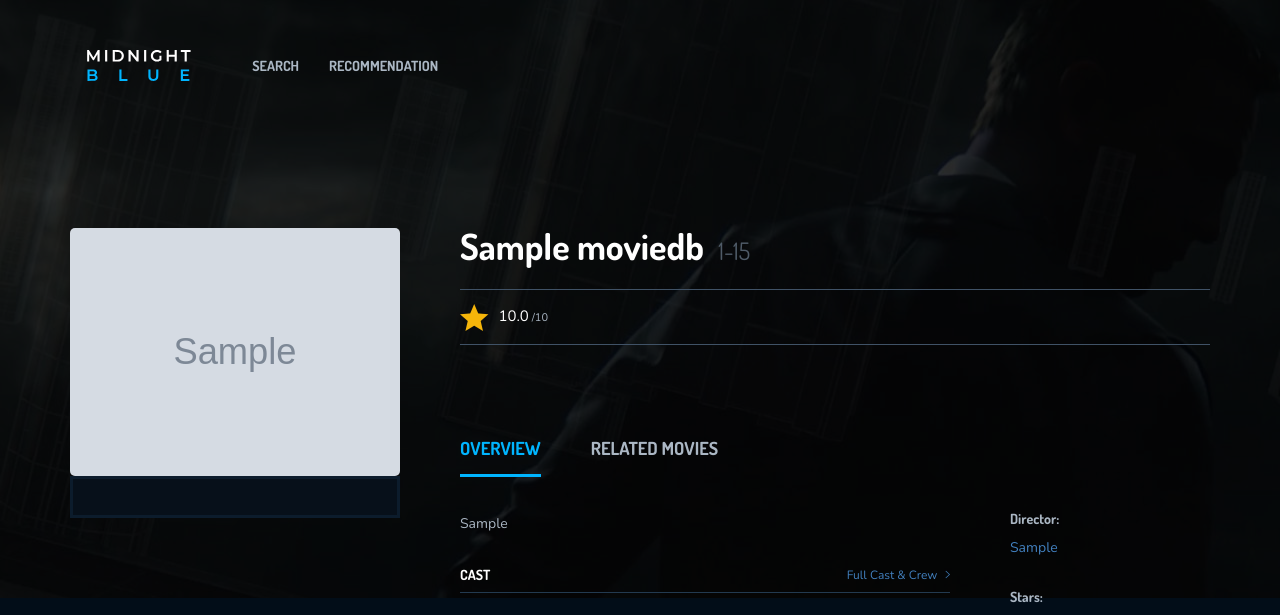
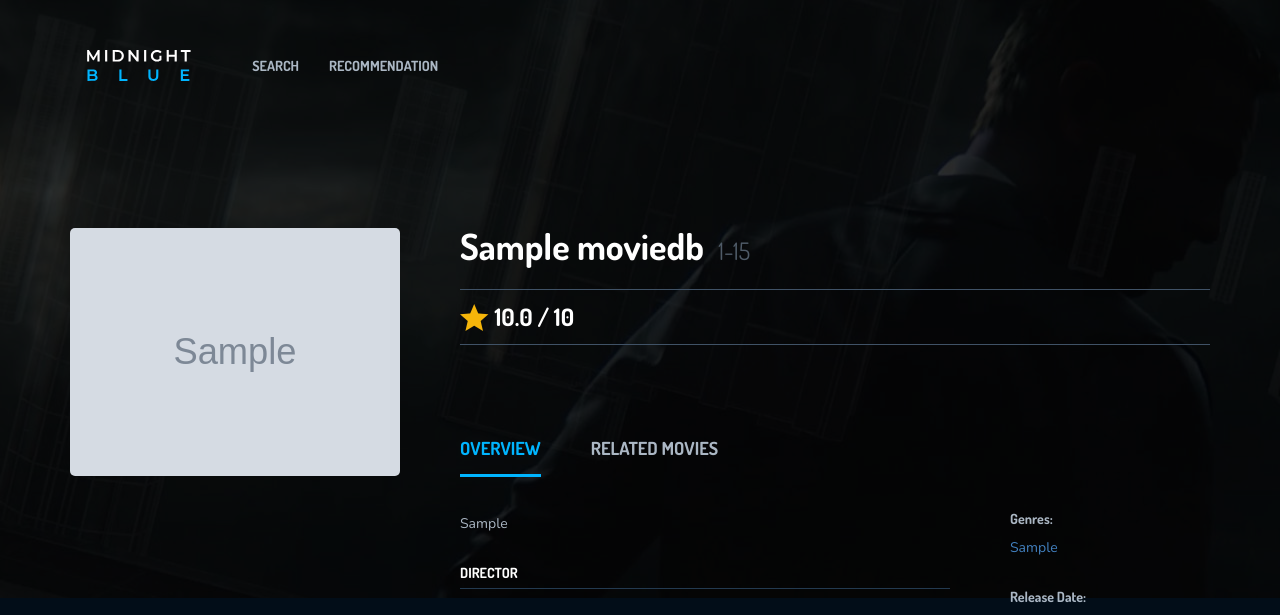
Before and after one commit to r4hu1s0n7/MidnightBlue, a Django app: page /moviesingle/1 in a window 1280 px wide. Shown: the top 615 px of the page. Run offline with Django 3.2, Linux system fonts and the light colour scheme; tables that the repository leaves empty hold one stand-in row (values such as "Sample post"); grey boxes marked "Sample" are stand-in pictures; parts of the project's set-up code (start-up, migrations or seed data) failed here and were passed over; some libraries are stand-ins or nearby versions.

Commit message:
minor changes

```diff
--- a/MidnightBlue/templates/add-ones/footer.html
+++ b/MidnightBlue/templates/add-ones/footer.html
@@ -3,9 +3,11 @@
 	<div class="row">
 		<div class="flex-parent-ft">
 			<div class="flex-child-ft item1">
-				 <a href="index.html"><img class="logo" src="{% static 'images/logo1.svg' %}" alt="" width="119" height="58"></a>
-				 <p>Gujarat, India</p>
-				<p>Call us: <a href="#">+91 9876543210</a></p>
+				<a href="index.html"><img class="logo" src="{% static 'images/logo1.svg' %}" alt="" width="119" height="58"></a>
+				<p>Gujarat, India</p>
+				<p>Call us: <a href="tel:">+91 9876543210</a></p>
+				<p><a href="/about">About</a></p>
+				<p><a href="/contact">Contact Us</a></p>
 			</div>
 			<div class="flex-child-ft">
 				<h4>Resources</h4>
@@ -17,7 +19,7 @@
 		</div>
 		<div class="ft-copyright">
 			<div class="ft-left">
-				<p>© 2020 Midnight Blue. All Rights Reserved.</p>
+				<p>© {{year}} Midnight Blue. All Rights Reserved.</p>
 			</div>
 			<div class="backtotop">
 				<p><a href="#" id="back-to-top">Back to top  <i class="ion-ios-arrow-thin-up"></i></a></p>
--- a/MidnightBlue/templates/index.html
+++ b/MidnightBlue/templates/index.html
@@ -98,7 +98,7 @@
       <div class="row">
         <div class="col-md-12">
           <div class="title-hd">
-            <h2>in theater</h2>
+            <h2>Trending</h2>
             <a href="#" class="viewall">View all <i class="ion-ios-arrow-right"></i></a>
           </div>
           <div class="tabs">
@@ -134,7 +134,7 @@
           </div>
 
 		  <div class="title-hd">
-            <h2>in theater</h2>
+            <h2>Editor's Pick</h2>
             <a href="#" class="viewall">View all <i class="ion-ios-arrow-right"></i></a>
           </div>
           <div class="tabs">
@@ -145,7 +145,7 @@
                   <div id="tab1-h2" class="tab active">
                       <div class="row">
                         <div class="slick-multiItem2">
-                          {% for imdb,poster,rating,names in latest %}
+                          {% for imdb,poster,rating,names in editor %}
                           <div class="slide-it">
                             <div class="movie-item">
                               <div class="mv-img">
--- a/MidnightBlue/templates/moviesingle.html
+++ b/MidnightBlue/templates/moviesingle.html
@@ -30,56 +30,17 @@
 		<div class="row ipad-width2">
 			<div class="col-md-4 col-sm-12 col-xs-12">
 				<div class="movie-img" style="top: 0px">
-					<img
-						src={{ movie.poster }}
-						alt=""
-					>
-					<div class="movie-btn">
-						<!-- <div class="btn-transform transform-vertical red">
-							<div><a href="#" class="item item-1 redbtn"> <i class="ion-play"></i> Watch Trailer</a></div>
-							<div><a href="https://www.youtube.com/embed/o-0hcF97wy0" class="item item-2 redbtn fancybox-media hvr-grow"><i class="ion-play"></i></a></div>
-						</div>
-						<div class="btn-transform transform-vertical">
-							<div><a href="#" class="item item-1 yellowbtn"> <i class="ion-card"></i> Buy ticket</a></div>
-							<div><a href="#" class="item item-2 yellowbtn"><i class="ion-card"></i></a></div>
-						</div> -->
-					</div>
+					<img src={{ movie.poster }} alt="">
 				</div>
 			</div>
 			<div class="col-md-8 col-sm-12 col-xs-12">
 				<div class="movie-single-ct main-content">
 					<h1 class="bd-hd">{{ movie.original_title }}<span> &nbsp; {{movie.release_date | trimDate}}</span></h1>
-					<!-- <div class="social-btn">
-						<a href="#" class="parent-btn"><i class="ion-heart"></i> Add to Favorite</a>
-						<div class="hover-bnt">
-							<a href="#" class="parent-btn"><i class="ion-android-share-alt"></i>share</a>
-							<div class="hvr-item">
-								<a href="#" class="hvr-grow"><i class="ion-social-facebook"></i></a>
-								<a href="#" class="hvr-grow"><i class="ion-social-twitter"></i></a>
-								<a href="#" class="hvr-grow"><i class="ion-social-googleplus"></i></a>
-								<a href="#" class="hvr-grow"><i class="ion-social-youtube"></i></a>
-							</div>
-						</div>
-					</div> -->
 					<div class="movie-rate">
 						<div class="rate">
-							<i class="ion-android-star"></i>
-							<p><span>{{movie.vote_average}}</span> /10<br>
-								<!-- <span class="rv">56 Reviews</span> -->
-							</p>
+							<i class="ion-android-star"></i>&nbsp;&nbsp;
+							<h2 style="font-size:x-large" class="bd-hd">{{movie.vote_average}} / 10<br></h2>
 						</div>
-						<!-- <div class="rate-star">
-							<p>Rate This Movie:  </p>
-							<i class="ion-ios-star"></i>
-							<i class="ion-ios-star"></i>
-							<i class="ion-ios-star"></i>
-							<i class="ion-ios-star"></i>
-							<i class="ion-ios-star"></i>
-							<i class="ion-ios-star"></i>
-							<i class="ion-ios-star"></i>
-							<i class="ion-ios-star"></i>
-							<i class="ion-ios-star-outline"></i>
-						</div> -->
 					</div>
 					<div class="movie-tabs">
 						<div class="tabs">
@@ -92,106 +53,35 @@
 						            <div class="row">
 						            	<div class="col-md-8 col-sm-12 col-xs-12">
 						            		<p>{{movie.overview}}</p>
-						            		<!-- <div class="title-hd-sm">
+						            		<div class="title-hd-sm">
 												<h4>Director</h4>
-											</div> -->
-											<div class="title-hd-sm">
-												<h4>cast</h4>
-												<a href="#" class="time">Full Cast & Crew  <i class="ion-ios-arrow-right"></i></a>
 											</div>
-											<!-- movie cast -->
 											<div class="mvcast-item">
 												<div class="cast-it">
 													<div class="cast-left">
-														<img src="{% static 'images/uploads/cast1.jpg' %}" alt="">
-														<a href="#">Robert Downey Jr.</a>
+														<a href="#">{{ movie.director }}</a>
 													</div>
-													<p>...  Robert Downey Jr.</p>
-												</div>
-												<div class="cast-it">
-													<div class="cast-left">
-														<img src="{% static 'images/uploads/cast2.jpg' %}" alt="">
-														<a href="#">Chris Hemsworth</a>
-													</div>
-													<p>...  Thor</p>
-												</div>
-												<div class="cast-it">
-													<div class="cast-left">
-														<img src="{% static 'images/uploads/cast3.jpg' %}" alt="">
-														<a href="#">Mark Ruffalo</a>
-													</div>
-													<p>...  Bruce Banner/ Hulk</p>
-												</div>
-												<div class="cast-it">
-													<div class="cast-left">
-														<img src="{% static 'images/uploads/cast4.jpg ' %}" alt="">
-														<a href="#">Chris Evans</a>
-													</div>
-													<p>...  Steve Rogers/ Captain America</p>
-												</div>
-												<div class="cast-it">
-													<div class="cast-left">
-														<img src="{% static 'images/uploads/cast5.jpg' %}" alt="">
-														<a href="#">Scarlett Johansson</a>
-													</div>
-													<p>...  Natasha Romanoff/ Black Widow</p>
-												</div>
-												<div class="cast-it">
-													<div class="cast-left">
-														<img src="{% static 'images/uploads/cast6.jpg' %}" alt="">
-														<a href="#">Jeremy Renner</a>
-													</div>
-													<p>...  Clint Barton/ Hawkeye</p>
-												</div>
-												<div class="cast-it">
-													<div class="cast-left">
-														<img src="{% static 'images/uploads/cast7.jpg' %}" alt="">
-														<a href="#">James Spader</a>
-													</div>
-													<p>...  Ultron</p>
-												</div>
-												<div class="cast-it">
-													<div class="cast-left">
-														<img src="{% static 'images/uploads/cast9.jpg' %}" alt="">
-														<a href="#">Don Cheadle</a>
-													</div>
-													<p>...  James Rhodes/ War Machine</p>
 												</div>
 											</div>
-											<!-- <div class="title-hd-sm">
-												<h4>User reviews</h4>
-												<a href="#" class="time">See All 56 Reviews <i class="ion-ios-arrow-right"></i></a>
-											</div> -->
-											<!-- movie user review -->
-											<!--<div class="mv-user-review-item">
-												<h3>Best Marvel movie in my opinion</h3>
-												<div class="no-star">
-													<i class="ion-android-star"></i>
-													<i class="ion-android-star"></i>
-													<i class="ion-android-star"></i>
-													<i class="ion-android-star"></i>
-													<i class="ion-android-star"></i>
-													<i class="ion-android-star"></i>
-													<i class="ion-android-star"></i>
-													<i class="ion-android-star"></i>
-													<i class="ion-android-star"></i>
-													<i class="ion-android-star last"></i>
+
+											<div class="title-hd-sm">
+												<h4>Stars</h4>
+											</div>
+											<div class="mvcast-item">
+												<div class="cast-it">
+													<a href="#">{{movie.cast}}</a>
 												</div>
-												<p class="time">
-													17 December 2016 by <a href="#"> hawaiipierson</a>
-												</p>
-												<p>This is by far one of my favorite movies from the MCU. The introduction of new Characters both good and bad also makes the movie more exciting. giving the characters more of a back story can also help audiences relate more to different characters better, and it connects a bond between the audience and actors or characters. Having seen the movie three times does not bother me here as it is as thrilling and exciting every time I am watching it. In other words, the movie is by far better than previous movies (and I do love everything Marvel), the plotting is splendid (they really do out do themselves in each film, there are no problems watching it more than once.</p>
-											</div> -->
+											</div>
+											<div class="title-hd-sm">
+												<h4>Tagline</h4>
+											</div>
+											<div class="mvcast-item">
+												<div class="cast-it">
+													<a href="#">{{movie.tagline}}</a>
+												</div>
+											</div>
 						            	</div>
 						            	<div class="col-md-4 col-xs-12 col-sm-12">
-						            		<div class="sb-it">
-						            			<h6>Director: </h6>
-						            			<p><a href="#">{{ movie.director }}</a></p>
-						            		</div>
-						            		<div class="sb-it">
-						            			<h6>Stars: </h6>
-						            			<p><a href="#">{{movie.cast}}</a></p>
-						            		</div>
 						            		<div class="sb-it">
 						            			<h6>Genres:</h6>
 						            			<p><a href="#">{{ movie.genres }}</a></p>
@@ -204,9 +94,16 @@
 						            			<h6>Run Time:</h6>
 						            			<p>{{ movie.runtime | trim }} min</p>
 						            		</div>
-						            		<!-- <div class="ads">
-												<img src="{% static 'images/uploads/ads1.png' %}" alt="">
-											</div> -->
+											<div class="sb-it">
+						            			<h6>Plot Keywords:</h6>
+						            			<p class="tags">
+						            				<span class="time"><a href="#">{{movie.keywords | seperateKeywords:"1"}}</a></span>
+													<span class="time"><a href="#">{{movie.keywords | seperateKeywords:"2"}}</a></span>
+													<span class="time"><a href="#">{{movie.keywords | seperateKeywords:"3"}}</a></span>
+													<span class="time"><a href="#">{{movie.keywords | seperateKeywords:"4"}}</a></span>
+													<span class="time"><a href="#">{{movie.keywords | seperateKeywords:"5"}}</a></span>
+						            			</p>
+						            		</div>
 						            	</div>
 						            </div>
 						        </div>
--- a/MidnightBlue/templates/search.html
+++ b/MidnightBlue/templates/search.html
@@ -141,10 +141,9 @@
 	$(function () {
 		$("#product").autocomplete({
 			source: '{% url 'autocomplete' %}',
-			autoFocus:true,
-			delay:200,
+			delay:300,
+			minLength:4,
 			}
-
 		);
 	});
 </script>
--- a/MidnightBlue/templatetags/customFilter.py
+++ b/MidnightBlue/templatetags/customFilter.py
@@ -45,6 +45,35 @@ def seperateGenre(value, arg):
         result = value.split(' ', 6)
         result = "<span class='green'><a href='#'>" + result[5] + "</a></span>"
         return mark_safe(result)
+
     else:
         result = "<span></span>"
         return mark_safe(result)
+
+@register.filter(is_safe=True)
+def seperateKeywords(value, arg):
+    res = len(value.split(' '))
+    argu = int(arg)
+    if argu<=res and arg=="1":
+        result = value.split(' ', 1)
+        return result[0]
+
+    elif argu<=res and arg=="2":
+        result = value.split(' ', 2)
+        return result[1]
+
+    elif argu<=res and arg=="3":
+        result = value.split(' ', 3)
+        return result[2]
+
+    elif argu<=res and arg=="4":
+        result = value.split(' ', 4)
+        return result[3]
+
+    elif argu<=res and arg=="5":
+        result = value.split(' ', 5)
+        return result[4]
+
+    else:
+        result = "<span></span>"
+        return mark_safe(result)
--- a/MidnightBlue/views.py
+++ b/MidnightBlue/views.py
@@ -1,8 +1,7 @@
 from django.shortcuts import render
-from numpy import tile
 from MidnightBlue.models import *
 from django_pandas.io import read_frame
-import json
+from datetime import date
 from django.http import JsonResponse
 from .forms import *
 
@@ -13,13 +12,10 @@ def index(request):
 	trending_movies = ['Interstellar', 'The Notebook', 'Django Unchained', 'Midnight in Paris', 'The Dark Knight', 'Before Sunrise', 'The Grand Budapest Hotel', 'The Prestige']
 	trending_row = get_movie(trending_movies)
 
-	latest_movies = ['Interstellar', 'The Notebook', 'Django Unchained', 'Midnight in Paris', 'The Dark Knight', 'Before Sunrise', 'The Grand Budapest Hotel', 'The Prestige']
-	latest_row = get_movie(latest_movies)
-
-	editors_movie = ['Interstellar', 'The Notebook', 'Django Unchained', 'Midnight in Paris', 'The Dark Knight', 'Before Sunrise', 'The Grand Budapest Hotel', 'The Prestige']
+	editors_movie = ['Me Before You', 'The Notebook', 'Interstellar', 'Shutter Island', 'The Dark Knight', 'The Shawshank Redemption', 'The Imitation Game', 'The Pursuit of Happyness']
 	editor_row = get_movie(editors_movie)
 
-	context = {'trending':trending_row,'latest':latest_row,'editor':editor_row,'main':mainslidebar_row}
+	context = {'trending':trending_row,'editor':editor_row,'main':mainslidebar_row,'year':date.today().year}
 
 	return render(request, 'index.html', context)
 
@@ -68,7 +64,7 @@ def moviegridfw(request):
 
 def movieinfo(request,id):
 	qs = MovieDB.objects.filter(imdb_id__icontains=id)
-	context = {'data':qs}
+	context = {'data':qs, 'year':date.today().year}
 	return render(request, 'moviesingle.html', context)
 
 def profile(request):
@@ -91,5 +87,5 @@ def searchMovie(request):
 	except Exception as e:
 		print("e=",e)
 	z = len(names)
-	context = {'data':zip(imdb,poster,rating,names),'k':k,'count':z}
+	context = {'data':zip(imdb,poster,rating,names),'year':date.today().year,'count':z}
 	return render(request,'search.html',context)
```
Also changed, not shown: MidnightBlue/templates/base.html (deleted, +0 -17 lines).
